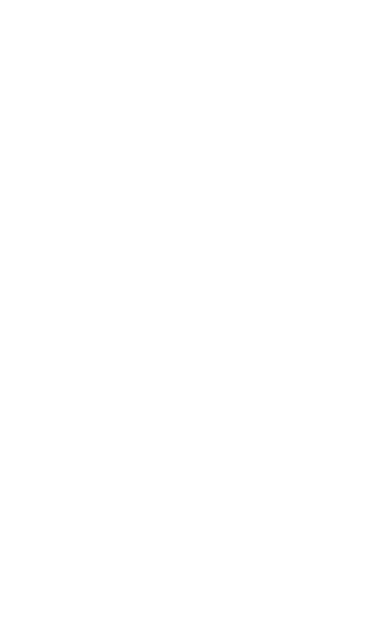
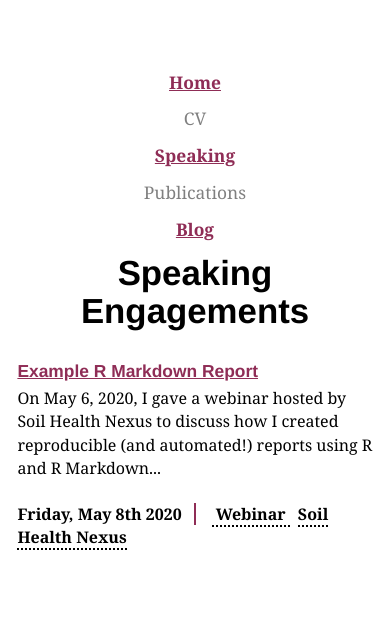
Before and after one commit to nblondhe/hava-blog, a Gatsby site: page /engagements in a window 390 px wide. Before the commit this address had no page. Built offline with nearby package versions, Linux system fonts and the light colour scheme; Gatsby itself is replaced by a stand-in of ours; some packages are replaced by stand-ins of ours.

Commit message:
Responsive styling touch-ups, remove extra content

```diff
--- a/gatsby-config.js
+++ b/gatsby-config.js
@@ -22,8 +22,8 @@
     {
       resolve: `gatsby-source-filesystem`,
       options: {
-        path: `${__dirname}/content/reads`,
-        name: `read`,
+        path: `${__dirname}/content/engagements`,
+        name: `engagement`,
       },
     },
     {
--- a/gatsby-node.js
+++ b/gatsby-node.js
@@ -6,7 +6,7 @@
   const { createPage } = actions
 
   const blogPost = path.resolve(`./src/templates/blog-post.js`)
-  const read = path.resolve(`./src/templates/read-post.js`)
+  const engagement = path.resolve(`./src/templates/engagement-post.js`)
   const tagTemplate = path.resolve("src/templates/tags.js")
 
   const result = await graphql(
@@ -46,7 +46,7 @@
   allSiteContent.forEach((content, index) => {
     const previous = index === allSiteContent.length - 1 ? null : allSiteContent[index + 1].node
     const next = index === 0 ? null : allSiteContent[index - 1].node
-    const renderComponent = content.node.fields.collection == `blog`? blogPost : read;
+    const renderComponent = content.node.fields.collection == `blog`? blogPost : engagement;
     createPage({
       path: content.node.fields.slug,
       component: renderComponent,
--- a/package.json
+++ b/package.json
@@ -37,10 +37,7 @@
     "typeface-merriweather": "0.0.72",
     "typeface-montserrat": "0.0.75",
     "typography": "^0.16.19",
-    "typography-theme-fairy-gates": "^0.16.19",
-    "typography-theme-noriega": "^0.16.19",
-    "typography-theme-st-annes": "^0.16.19",
-    "typography-theme-sutro": "^0.16.19"
+    "typography-theme-st-annes": "^0.16.19"
   },
   "devDependencies": {
     "prettier": "^1.19.1"
--- a/src/components/layout.js
+++ b/src/components/layout.js
@@ -4,17 +4,7 @@
 import { rhythm } from "../utils/typography"
 import "./sass/layout.scss"
 import styled from 'styled-components';
-
-// const LandingTitleHeading = styled.h1`
-//   ${{ ...scale(2.0) }};
-//   margin-bottom: rhythm(1);
-//   margin-top: 0;
-// `
-
-// const ContentTitleHeading = styled.h3`
-//   font-family: Montserrat, sans-serif;
-//   margin-top: 0;
-// `
+// import cvPDF from "./cv.pdf"
 
 const SiteContainer = styled.div`
   margin-left: auto;
@@ -38,20 +28,17 @@
     text-indent: 0;
     list-style-type: none;
 
-  li {
-    text-decoration: none;
-    font-size: ${rhythm(3/4)};
+    @media (max-width: 648px) {
+      flex-direction: column;
+      text-align: center;
+    }
+
+    li {
+      text-decoration: none;
+      font-size: ${rhythm(3/4)};
+    }
   }
 `
-
-// const Footer = styled.footer`
-//   display: flex;
-//   margin-top: ${rhythm(2)};
-//   align-items: center;
-//   text-align: center;
-//   justify-content: center;
-//   fontSize: rhythm(3 / 4)
-// `
 
 const Layout = ({ location, title, children }) => {
   const rootPath = `${__PATH_PREFIX__}/`
@@ -68,11 +55,18 @@
         <ul>
           <li>
             <Link style={{ boxShadow: `none` }} to={"/"}>
-              CV
+              Home
             </Link>
           </li>
           <li>
-            <Link style={{ boxShadow: `none` }} to={"/reads/"}>
+            {/* <a href={cvPDF}> */}
+              <span style={{ boxShadow: `none`, color: `grey` }}>
+                CV
+              </span>
+            {/* </a> */}
+          </li>
+          <li>
+            <Link style={{ boxShadow: `none` }} to={"/engagements/"}>
               Speaking
             </Link>
           </li>
@@ -84,11 +78,6 @@
           <li>
             <Link style={{ boxShadow: `none` }} to={"/posts/"}>
               Blog
-            </Link>
-          </li>
-          <li>
-            <Link style={{ boxShadow: `none` }} to={"/contact/"}>
-              Contact
             </Link>
           </li>
         </ul>
--- a/src/components/sass/layout.scss
+++ b/src/components/sass/layout.scss
@@ -47,7 +47,7 @@
     margin-top: .5rem;
   }
 
-  .read-type {
+  .engagement-type {
     border-bottom: 2px dotted $text;
   }
 
@@ -60,16 +60,14 @@
     }
   }
 
-  .reading-box {
-    // border: 1px solid $link;
+  .engagementing-box {
     border-top: 1px solid $link;
     border-bottom: 1px solid $link;
     background: lighten($link, 60);
-    // border-radius: .75rem;
     padding: 1rem;
   }
 
-  .reading-item {
+  .engagementing-item {
     border-bottom: 1.5px dotted $text;
   }
 }
--- a/src/components/sass/themes.scss
+++ /dev/null
@@ -1,41 +0,0 @@
-@import './variables';
-
-// Usage
-    // @include themify($themes) {
-    //     color: themed('textColor');
-    //     background-color: themed('backgroundColor');
-    //   }
-
-$themes: (
-  light: (
-    backgroundColor: #fff,
-    textColor: $text,
-    linkColor: $link
-  ),
-  dark: (
-    backgroundColor: $dark-background,
-    textColor: $dark-text,
-    linkColor: $dark-link,
-  ),
-);
-
-@mixin themify($themes: $themes) {
-    @each $theme, $map in $themes {
-
-      .theme-#{$theme} & {
-        $theme-map: () !global;
-        @each $key, $submap in $map {
-          $value: map-get(map-get($themes, $theme), '#{$key}');
-          $theme-map: map-merge($theme-map, ($key: $value)) !global;
-        }
-
-        @content;
-        $theme-map: null !global;
-      }
-
-    }
-  }
-
-@function themed($key) {
-  @return map-get($theme-map, $key);
-}
--- a/src/components/themeToggle.js
+++ /dev/null
@@ -1,60 +0,0 @@
-import React from "react"
-import { Helmet } from "react-helmet"
-import styled from 'styled-components'
-
-const ThemeToggleButton = styled.button`
-  display: none;
-  width: 1.75rem;
-  height: 1.75rem;
-  margin: 1rem;
-  margin-left: 0;
-  margin-top: 0.75rem;
-  min-width: 32px;
-  border-radius: 50%;
-  background: radial-gradient(
-    circle at 20%,
-    #333 25%,
-    #333 50%,
-    #eee 33%,
-    #333 100%
-  );
-  transform: rotate(-90deg);
-
-  &:focus {
-    outline: thin dotted #fff;
-  }
-
-  &:hover {
-    cursor: pointer;
-  }
-`
-
-
-const ThemeToggle = () => {
-  // const storageItem = typeof window !== 'undefined' && window.localStorage.getItem('theme')
-  // const storedTheme = storageItem === 'dark'? true : false;
-  // const [useDarkTheme, setUseDarkTheme] = useState(storedTheme)
-
-  // function handleClick() {
-  //   setUseDarkTheme(useDarkTheme => !useDarkTheme)
-  // }
-  // useEffect(() => {
-  //   if (typeof window !== 'undefined') {
-  //     const theme = useDarkTheme? "dark" : "";
-  //     window.localStorage.setItem('theme', theme);
-  //   }
-  // }, [useDarkTheme]);
-
-  return (
-    <React.Fragment>
-      <ThemeToggleButton>
-      </ThemeToggleButton>
-      <Helmet>
-        <body className="light-theme">
-        </body>
-      </Helmet>
-    </React.Fragment>
-  )
-}
-
-export default ThemeToggle
--- a/src/pages/reads.js
+++ b/src/pages/engagements.js
@@ -5,16 +5,16 @@
 import SEO from "../components/seo"
 import { rhythm } from "../utils/typography"
 
-const ReadsIndex = ({ data, location }) => {
+const EngagementsIndex = ({ data, location }) => {
   const siteTitle = data.site.siteMetadata.title
-  const reads = data.allMarkdownRemark.edges
+  const engagements = data.allMarkdownRemark.edges
 
   return (
     <Layout location={location} title={siteTitle}>
       <SEO title="Speaking" />
       <div style={{maxWidth: rhythm(30)}}>
-      <h1>Speaking Engagements</h1>
-      {reads.map(({ node }) => {
+      <h1 style={{textAlign: `center`, fontSize: rhythm(3 / 4 * 2)}}>Speaking Engagements</h1>
+      {engagements.map(({ node }) => {
         const mediums = node.frontmatter.mediums
 
         return (
@@ -38,11 +38,11 @@
               <div style={{ fontWeight: `800`}}>
                 <span> {node.frontmatter.date}</span>
                 <span className="vertical-div"></span>
-                <span style={{marginRight: `.25rem`}}>Engagement: </span>
+                <span style={{marginRight: `.25rem`}}></span>
                 {mediums.map((medium, index) => {
                   return (
                     <span key={medium} style={{marginRight: `.5rem`}}
-                      className="read-type"> {medium} </span>
+                      className="engagement-type"> {medium} </span>
                   )
                 })}
               </div>
@@ -55,7 +55,7 @@
   )
 }
 
-export default ReadsIndex
+export default EngagementsIndex
 
 export const pageQuery = graphql`
   query {
@@ -65,7 +65,7 @@
       }
     }
     allMarkdownRemark(
-      filter: { fields: { collection: {eq: "read" }} }
+      filter: { fields: { collection: {eq: "engagement" }} }
       sort: { fields: [frontmatter___date], order: DESC }) {
       edges {
         node {
--- a/src/pages/posts.js
+++ b/src/pages/posts.js
@@ -14,7 +14,7 @@
   return (
     <Layout location={location} title={siteTitle}>
       <div style={{maxWidth: rhythm(30)}}>
-      <h1>Blog</h1>
+      <h1 style={{textAlign: `center`, fontSize: rhythm(3 / 4 * 2)}}>Blog</h1>
       <SEO title="All blog posts" />
       {posts.map(({ node }) => {
         const tags = node.frontmatter.tags
--- a/src/templates/blog-post.js
+++ b/src/templates/blog-post.js
@@ -51,7 +51,6 @@
 const BlogPostTemplate = ({ data, pageContext, location }) => {
   const post = data.markdownRemark
   const siteTitle = data.site.siteMetadata.title
-  const twitter = data.site.siteMetadata.social.twitter
   const { previous, next } = pageContext
   // const tags = post.frontmatter.tags
 
@@ -71,7 +70,6 @@
           </p>
         </header>
         <BlogContent dangerouslySetInnerHTML={{ __html: post.html }} ></BlogContent>
-        Comment or Correction? <a href={`https://twitter.com/${twitter}`}> Let me know on Twitter.</a>
         <hr
           style={{
             marginBottom: rhythm(1),
```
Also changed, not shown: content/engagements/soil-health-nexus-webinar/index.md (renamed from content/reads/soil-health-nexus-webinar/index.md, +2 -2 lines), src/pages/index.js (+7 -5 lines), src/templates/engagement-post.js (renamed from src/templates/read-post.js, +20 -19 lines), src/utils/typography.js (+0 -8 lines), README.md, 1 other file.
